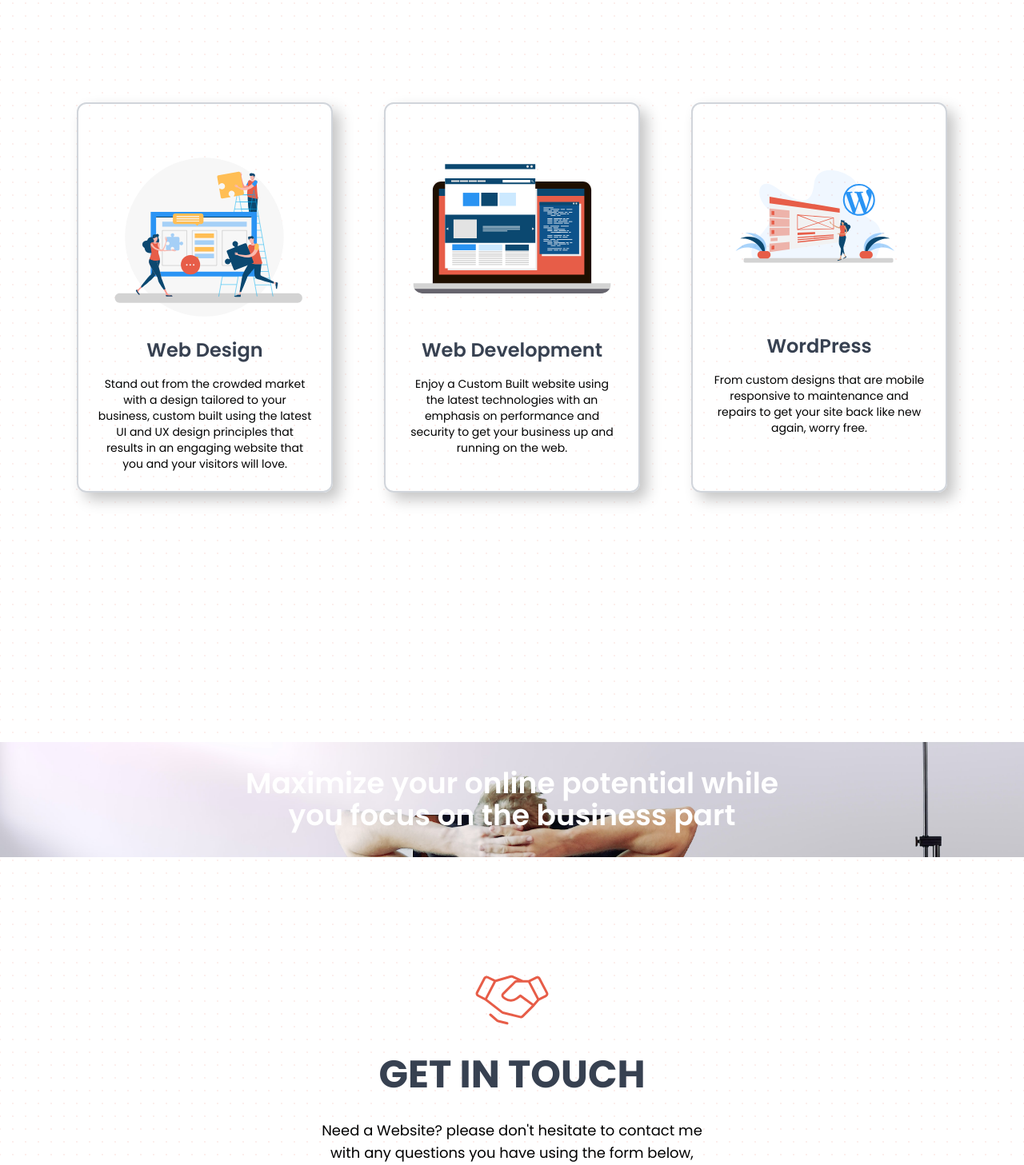
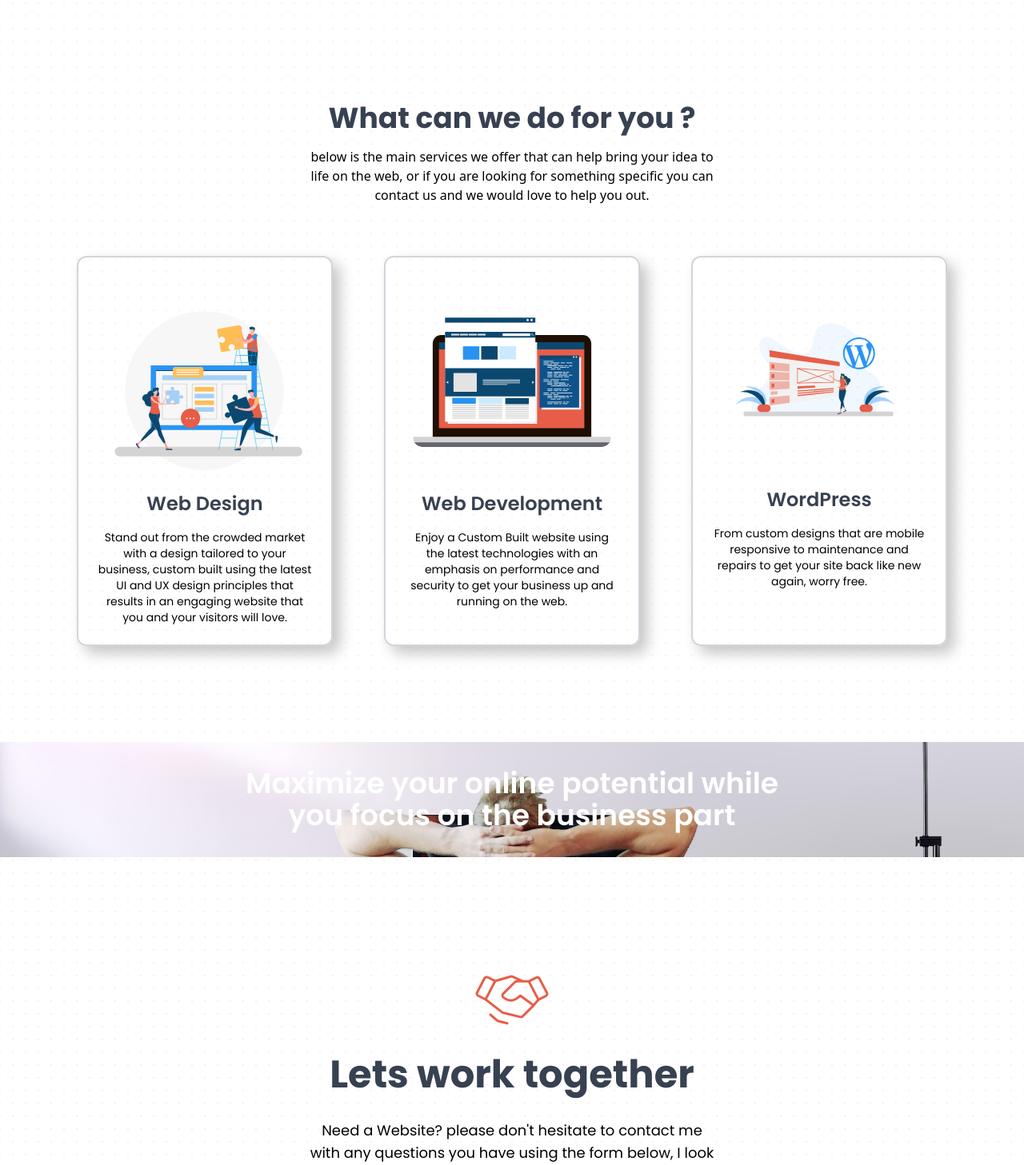
Before and after one commit to skystanoyevitch/sky-portfolio, a React (Create React App) app: page / in a window 1280 px wide. Shown: the part 780-2237 px from the top of the page at 80% size. Built offline with nearby package versions, Linux system fonts and the light colour scheme.

Commit message:
fix nav shadows

```diff
--- a/src/Layout/Navigation/Nav.jsx
+++ b/src/Layout/Navigation/Nav.jsx
@@ -36,7 +36,7 @@ export const Nav = ({ navLinks }) => {
   return (
     // Desktop Navigation Top Menu
     <div className="md:flex md:flex-col p-4">
-      <div className="rounded-xl shadow-lg bg-white">
+      <div className="rounded-xl shadow-xl shadow-gray-300 bg-white">
         <nav className="container mx-auto hidden md:visible md:flex md:justify-center md:place-items-center md:p-2 lg:p-4">
           <div className="text-xl lg:text-2xl font-poppins font-bold flex-1">
             {" "}
@@ -64,7 +64,7 @@ export const Nav = ({ navLinks }) => {
 
       {/* Mobile Navigation Hamburger Menu */}
       <div
-        className={`md:hidden container mx-auto flex flex-col items-start bg-white z-40 shadow-md rounded-lg`}
+        className={`md:hidden container mx-auto flex flex-col items-start bg-white z-40 shadow-xl shadow-gray-300 rounded-lg`}
       >
         <div className=" rounded-lg flex justify-between">
           <div className=" p-2 rounded-lg">
--- a/src/Pages/Home/Components/ContactComponent.jsx
+++ b/src/Pages/Home/Components/ContactComponent.jsx
@@ -37,12 +37,11 @@ function ContactComponent() {
           <HandShake />
         </div>
         <h1 className="font-poppins font-bold text-2xl pb-6 text-gray-700 lg:text-5xl lg:pb-8 lg:text-center">
-          GET IN TOUCH
+          Lets work <span className="text-[#e75d48]">together</span>
         </h1>
         <p className="font-poppins lg:text-lg">
           Need a Website? please don't hesitate to contact me with any questions
-          you have using the form below,
-          <br />I look Forward to hearing from you.
+          you have using the form below, I look Forward to hearing from you.
         </p>
       </div>
       <div className="container mx-auto pt-8 lg:pt-0 mt-12 lg:mt-0 border bg-slate-50 md:h-full lg:max-w-screen-lg shadow-shadowNeo rounded-xl">
@@ -73,19 +72,6 @@ function ContactComponent() {
                 name="first_name"
                 placeholder="First Name"
               />
-
-              {/* <input
-								type="text"
-								{...register("last_name", {
-									required: {
-										value: true,
-										message: "Last Name is Required",
-									},
-								})}
-								className="p-2 lg:p-4 bg-body w-full rounded-lg"
-								name="last_name"
-								placeholder="Last Name"
-							/> */}
             </div>
 
             <div className="flex flex-col space-y-8 px-8 md:px-0">
--- a/src/Pages/Home/Components/FeaturedProjects.jsx
+++ b/src/Pages/Home/Components/FeaturedProjects.jsx
@@ -29,9 +29,17 @@ function FeaturedProjects() {
       animate={inView ? "animate" : "initial"}
       className="container mx-auto px-8 py-32 lg:py-0 lg:h-screen"
     >
-      {/* <h1 className="mb-6 text-2xl text-center lg:text-4xl font-poppins lg:mb-16 font-bold text-gray-700">
-        SERVICES
-      </h1> */}
+      <div className="mb-6 lg:mb-16 md:text-center container mx-auto max-w-lg">
+        <h1 className="text-2xl lg:text-4xl font-poppins font-bold text-gray-700 pb-4">
+          What can we do for you <span className="text-[#e75d48]">?</span>
+        </h1>
+        <p className="">
+          below is the main services we offer that can help bring your idea to
+          life on the web, or if you are looking for something specific you can
+          contact us and we would love to help you out.
+        </p>
+      </div>
+
       <div className="flex flex-col space-y-10 md:space-y-0 md:flex md:flex-row md:space-x-6 xl:space-x-0 xl:justify-evenly">
         <div className="md:w-1/3 lg:w-80 p-8 md:p-6 bg-slate-50 border-[#e75d48] border-2 shadow-shadowNeo rounded-xl text-center">
           <img src={CreativeIcon} alt="" srcset="" className="" />
```
